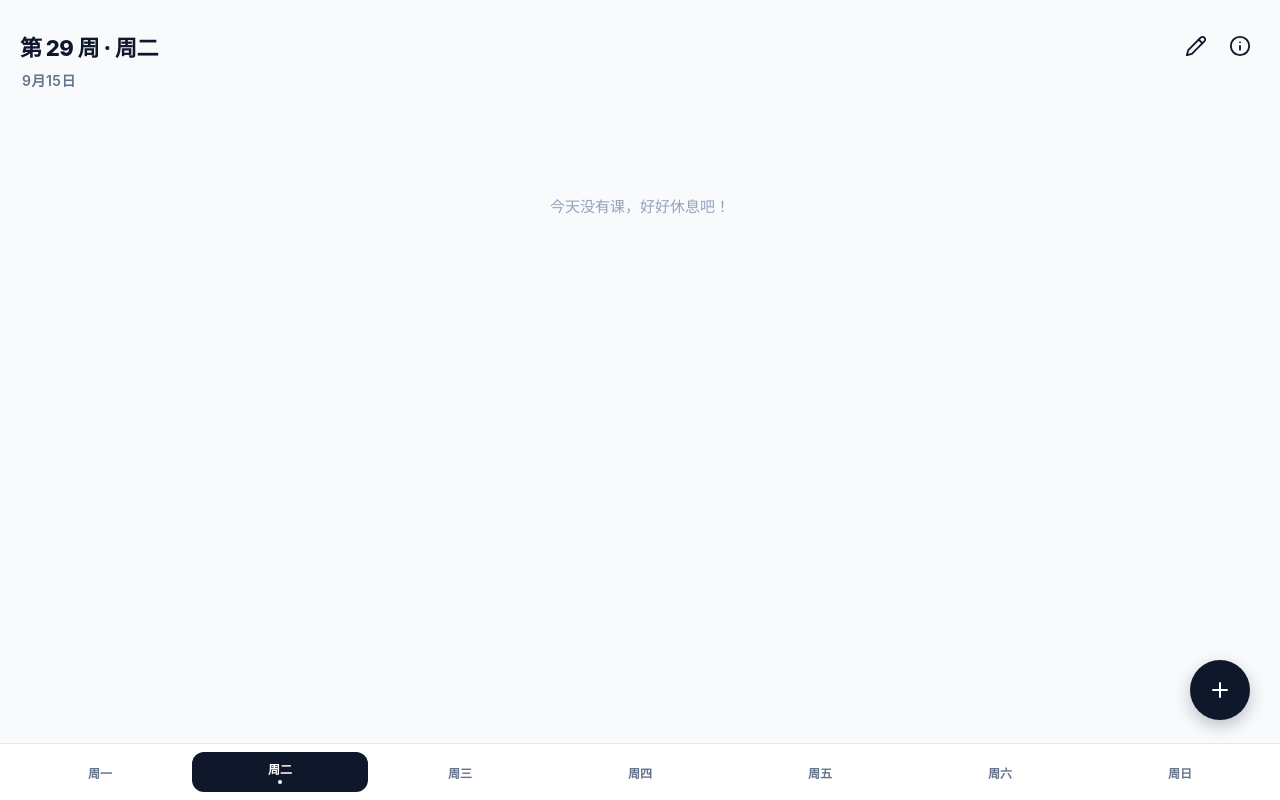
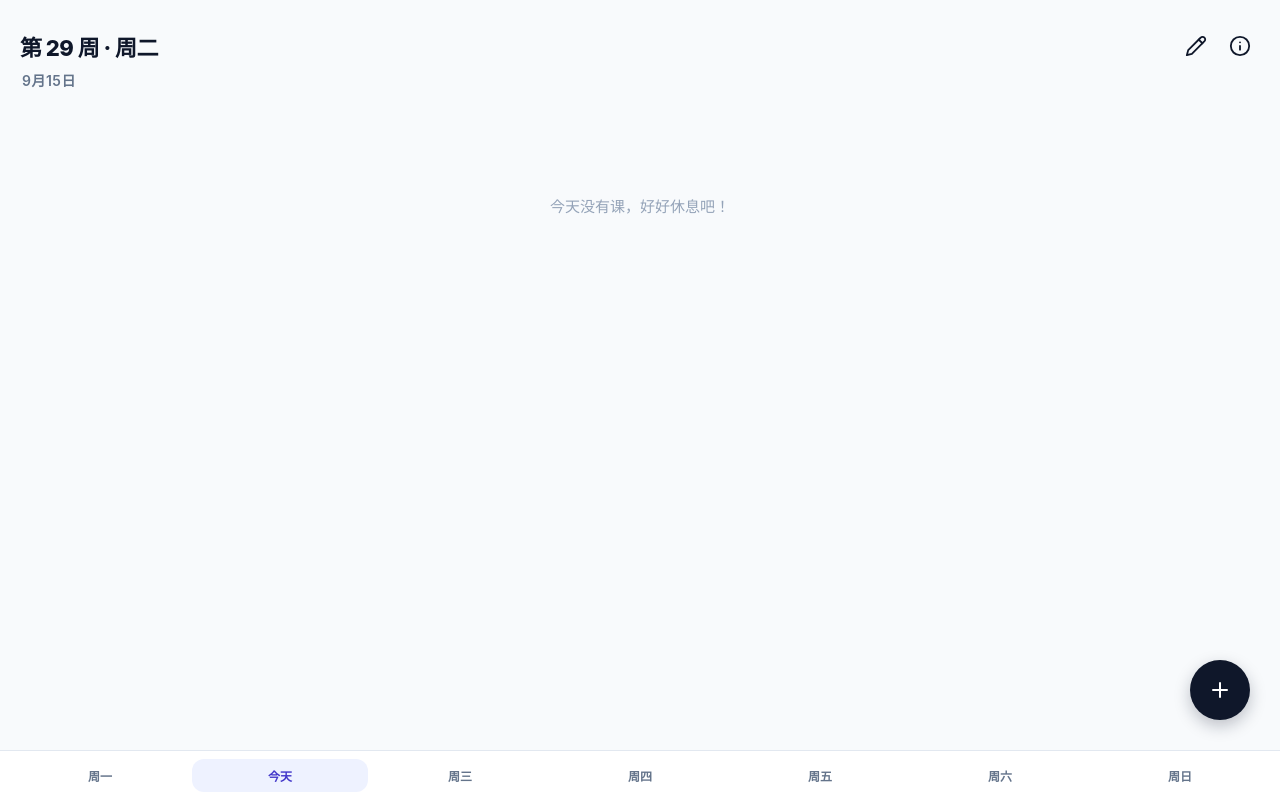
Before and after one commit to Wit-2k/timetable-android, a Svelte app: page / in a window 1280 px wide. Built offline with nearby package versions, Linux system fonts and the light colour scheme.

Commit message:
release v3.6

```diff
--- a/src/App.svelte
+++ b/src/App.svelte
@@ -717,12 +717,10 @@
         <button
           class="week-chip"
           class:active={selectedDayOfWeek === dayNum}
+          class:today={dayNum === todayDayOfWeek}
           onclick={() => selectDay(dayNum)}
         >
-          <span class="chip-label">{day}</span>
-          {#if dayNum === todayDayOfWeek}
-            <span class="today-dot"></span>
-          {/if}
+          <span class="chip-label">{dayNum === todayDayOfWeek ? '今天' : day}</span>
         </button>
       {/each}
     </footer>
@@ -1324,12 +1322,14 @@
     color: #64748b;
   }
 
-  .today-dot {
-    width: 4px;
-    height: 4px;
-    border-radius: 50%;
-    background: #4f46e5;
-    margin-top: 3px;
+  .week-chip.today .chip-label {
+    color: #0f172a;
+    font-weight: 700;
+  }
+  .week-chip.today:not(.active) .chip-label {
+    text-decoration: underline;
+    text-underline-offset: 3px;
+    text-decoration-thickness: 1.5px;
   }
 
   .week-chip.active {
@@ -1338,9 +1338,13 @@
   .week-chip.active .chip-label {
     color: #ffffff;
     font-weight: 700;
-  }
-  .week-chip.active .today-dot {
-    background: #ffffff;
+    text-decoration: none;
+  }
+  .week-chip.active.today {
+    background: #eef2ff;
+  }
+  .week-chip.active.today .chip-label {
+    color: #4338ca;
   }
 
   .page-settings {
```
